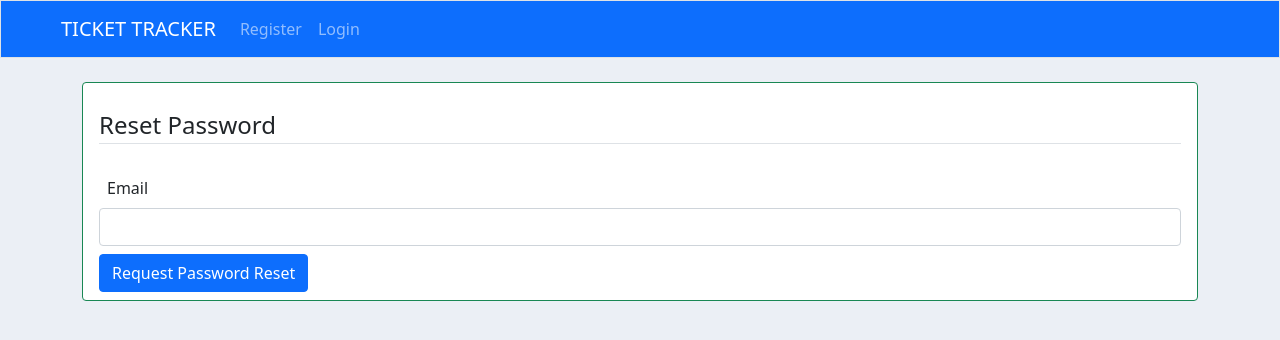
After one commit to amyjprogrammer/bug_tracker, a Django app: page /users/password-reset/ in a window 1280 px wide. The commit adds this page. Shown: the top 340 px of the page. Run offline with Django 3.2, Linux system fonts and the light colour scheme; some libraries are stand-ins or nearby versions.

Commit message:
Reset Password

```diff
--- a/issue_tracker/templates/issue_tracker/nav_bar.html
+++ b/issue_tracker/templates/issue_tracker/nav_bar.html
@@ -1,4 +1,4 @@
-<nav class="navbar navbar-expand-lg navbar-dark bg-primary mb-2 border">
+<nav class="navbar navbar-expand-lg navbar-dark bg-primary mb-4 border">
   <div class="container-fluid">
   <a class="navbar-brand ms-5" href="{% url 'issue_tracker:home' %}">TICKET TRACKER</a>
   <button class="navbar-toggler" type="button" data-toggle="collapse" data-target="#navbarColor01" aria-controls="navbarColor01" aria-expanded="false" aria-label="Toggle navigation">
--- a/issue_tracker/templates/issue_tracker/ticket_comment.html
+++ b/issue_tracker/templates/issue_tracker/ticket_comment.html
@@ -44,6 +44,7 @@
   </div>
   <a class="btn btn-primary" type="button" href="{% url 'issue_tracker:add_ticket_comment' ticket_id=ticket.id %}">Comment</a>
 
+  <a class="btn btn-outline-primary" type="button" href="{% url 'issue_tracker:home' %}">Home</a>
 
   <!--Pagination for 10 per page -->
   <div class="pagination">
--- a/issue_tracker/urls.py
+++ b/issue_tracker/urls.py
@@ -8,4 +8,5 @@ urlpatterns = [
     path('', views.home, name='home'),
     path('<int:ticket_id>/', views.ticket_comment, name="ticket_comment"),
     path('comments/<int:ticket_id>/', views.add_ticket_comment, name="add_ticket_comment"),
+    path('admin_dashboard/', views.admin_dashboard, name='admin_dashboard'),
 ]
--- a/static/css/main.css
+++ b/static/css/main.css
@@ -6,6 +6,10 @@
 
 a {
   text-decoration: none;
+}
+
+a:hover {
+  text-decoration: underline;
 }
 
 #ticket_look:hover {
--- a/users/templates/users/login.html
+++ b/users/templates/users/login.html
@@ -14,7 +14,7 @@
       <button class= "btn btn-success" name="submit">Log in</button>
       <input type="hidden" name="next" value="#" />
       <small class="text-muted">
-        <a class="ml-2" href="#">Forgot Password?</a>
+        <a class="ml-2" href="{% url 'password_reset' %}">Forgot Password?</a>
       </small>
     </form>
   </div>
--- /dev/null
+++ b/users/templates/users/password_reset.html
@@ -0,0 +1,22 @@
+{% extends 'issue_tracker/base.html' %}
+{% load static %}
+{% load crispy_forms_tags %}
+
+
+{% block content %}
+<div class="card border-success">
+  <div class="card-body mb-2 pt-4">
+    <legend class="border-bottom mb-4">Reset Password</legend>
+    <form method="POST">
+      {% csrf_token %}
+      {{ form|crispy }}
+
+      <button class= "btn btn-primary" name="submit">Request Password Reset</button>
+
+    </form>
+  </div>
+
+</div>
+
+
+{% endblock content %}
--- a/users/urls.py
+++ b/users/urls.py
@@ -9,4 +9,12 @@ urlpatterns = [
     path('logged_out/', auth_views.LogoutView.as_view(template_name="users/logged_out.html"), name="logout"),
 
     path('register/', user_views.register, name="register"),
+
+    path('password-reset/', auth_views.PasswordResetView.as_view(template_name="users/password_reset.html"), name="password_reset"),
+
+    path('password-reset-done/', auth_views.PasswordResetDoneView.as_view(template_name="users/password_reset_done.html"), name="password_reset_done"),
+
+    path('password_reset_confirm/<uidb64>/<token>/', auth_views.PasswordResetConfirmView.as_view(template_name="users/password_reset_confirm.html"), name="password_reset_confirm"),
+
+    path('password_reset_complete/', auth_views.PasswordResetCompleteView.as_view(template_name="users/password_reset_complete.html"), name="password_reset_complete"),
 ]
```
Also changed, not shown: bug_tracker/settings.py (+12 -2 lines), issue_tracker/templates/issue_tracker/admin_dashboard.html (added, +7 -0 lines), issue_tracker/views.py (+8 -0 lines), users/templates/users/password_reset_complete.html (added, +14 -0 lines), users/templates/users/password_reset_confirm.html (added, +22 -0 lines), users/templates/users/password_reset_done.html (added, +8 -0 lines).
